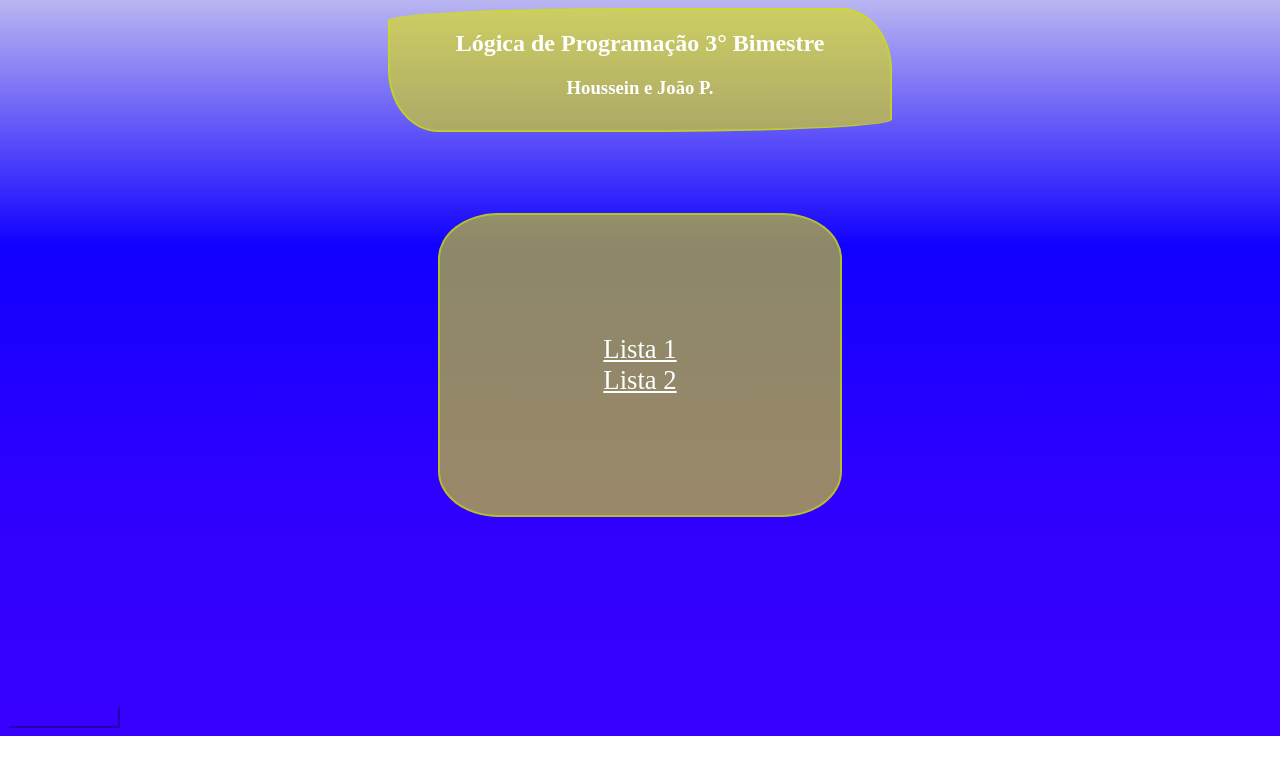
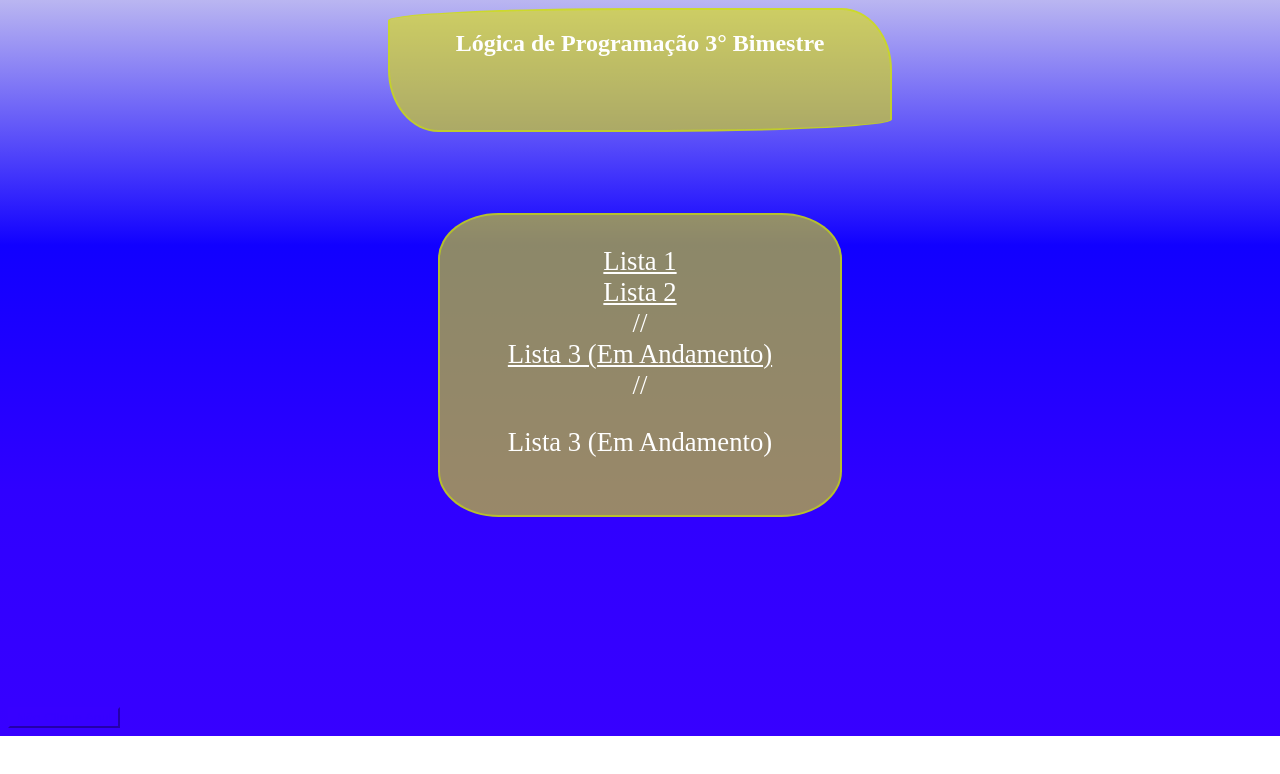
Before and after one commit to Birustieicom/LP3Bimestre, a plain HTML site: page index.html in a window 1280 px wide. Drawn offline with Linux system fonts and the light colour scheme.

Commit message:
Update index.html

```diff
--- a/index.html
+++ b/index.html
@@ -14,12 +14,13 @@
     <center>
     <div class="titulo">
         <h2>Lógica de Programação 3° Bimestre</h2>
-        <h3>Houssein e João P.</h3>
     </div><br>
 
     <div id="cxdres">
         <a href="Lista 1 - Arrays/index.html" id="money">Lista 1</a>
         <a href="Lista 2 - Arrays Bidimensionais/index.html" id="money">Lista 2</a>
+        //<a href="Lista 3 - Mais Arrays/index.html" id="money">Lista 3 (Em Andamento)</a>//
+        <p>Lista 3 (Em Andamento)</p>
     </div>
     </center>
 
```
